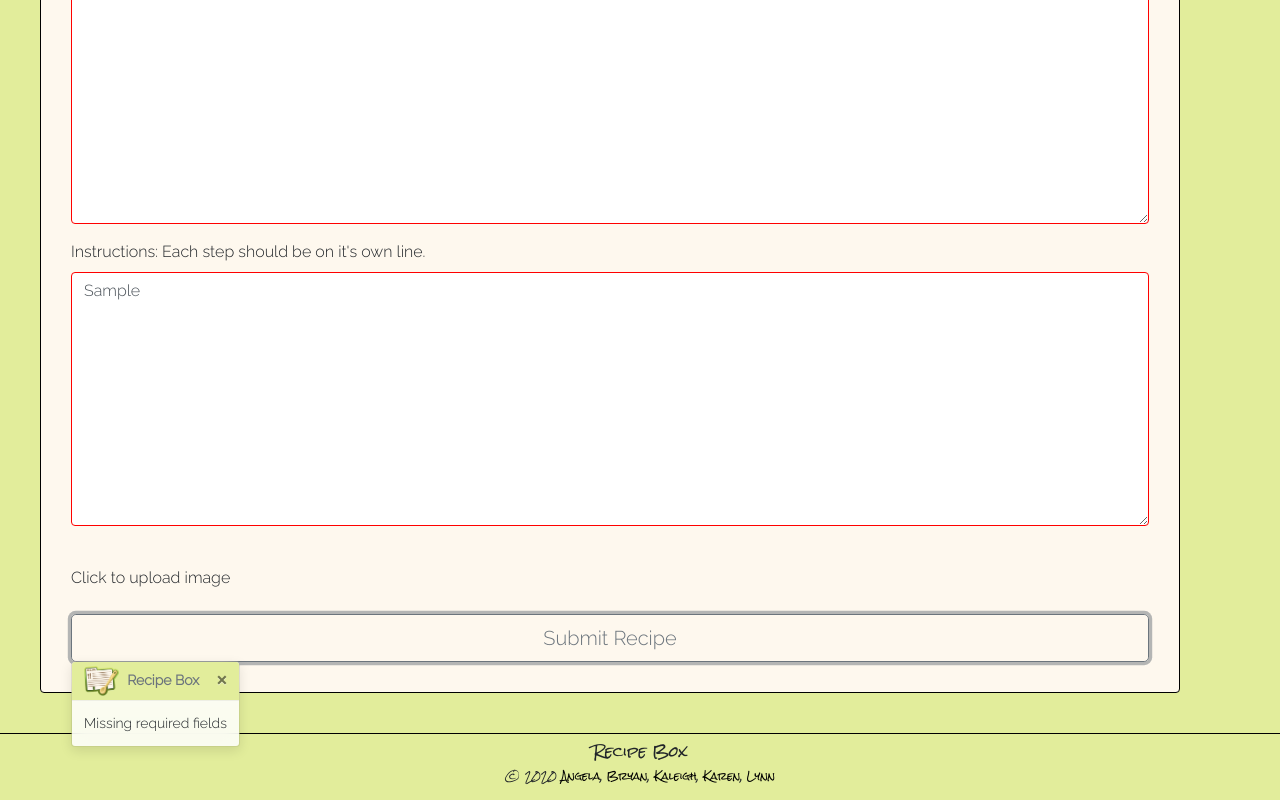
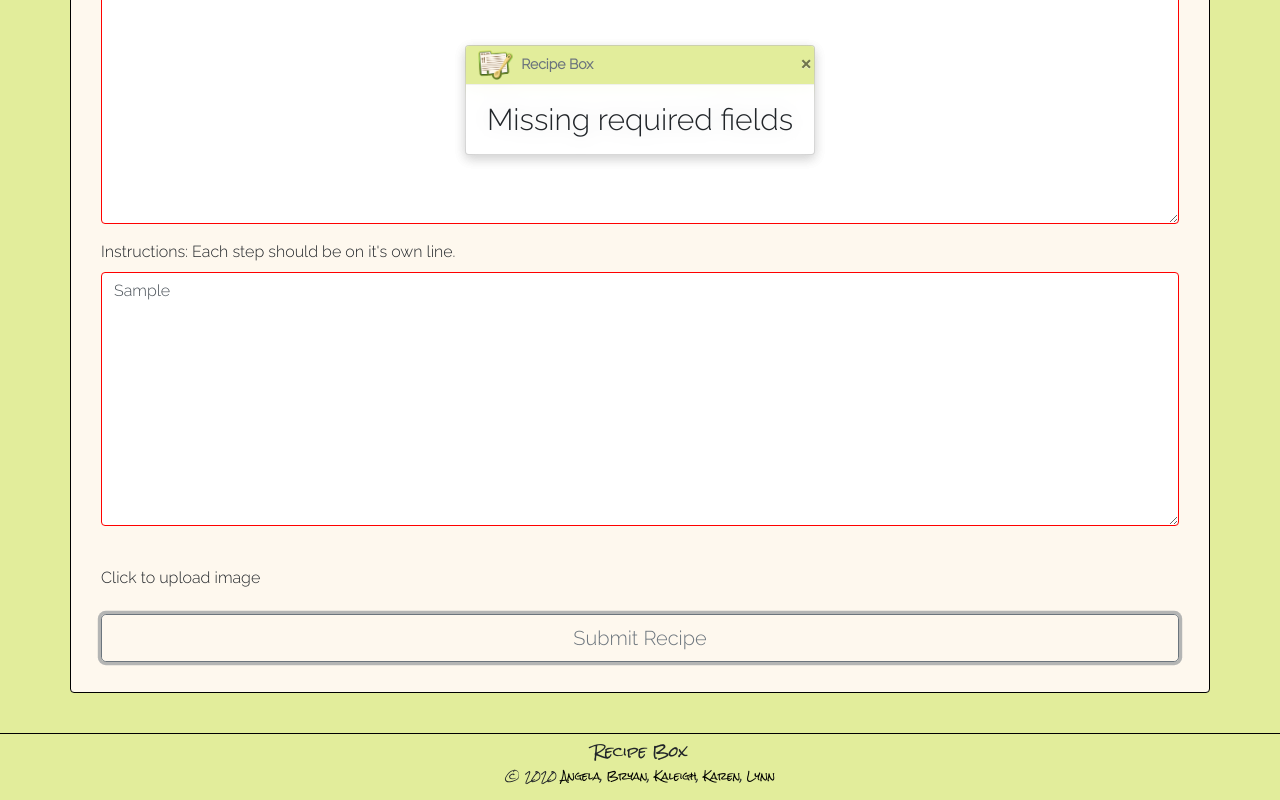
Before and after one commit to Kaleighspurio/Project2-Recipe-Box, a website: page public/create.html in a window 1280 px wide. Both pictures are taken after typing "Sample", "Sample", "Sample", "Sample", "Sample", "Sample" into the empty fields and a click on the button "Submit Recipe". Shown: the part 924-1724 px from the top of the page. Drawn offline with nearby package versions, Linux system fonts and the light colour scheme.

Commit message:
tweaked styling of toast

```diff
--- a/public/assets/css/style.css
+++ b/public/assets/css/style.css
@@ -19,18 +19,33 @@ nav {
 }
 
 .container {
-    margin: 40px;
+    margin: 40px auto;
     padding: 30px;
     border: 1px solid black;
     font-family: 'Raleway', sans-serif;
     background-color: #FEF8EE;
+
 }
 
 .toast-header {
     background-color: #E2ED9B;
+    width: 357px;
+}
+
+.toast-body {
+    text-align: center;
+    font-size: 30px;
+}
+
+.toast-head-text {
+    font-size: 24px;
 }
 .toast-top {
-    z-index: 10000;
+    top: 0;
+    left: 50%;
+    position: fixed;
+    transform: translate(-50%, 0px);
+    z-index: 9999;
 }
 
 .red-border {
@@ -50,6 +65,7 @@ nav {
 }
 
 .footer {
+    bottom: 0;
     border-top: 1px solid black;
     padding-top: 10px;
     text-align: center;
--- a/public/assets/js/create.js
+++ b/public/assets/js/create.js
@@ -1,7 +1,3 @@
-// const loadFile = (event) => {
-//   const image = document.getElementById('output');
-//   image.src = URL.createObjectURL(event.target.files[0]);
-// };
 $(document).ready(() => {
   const author = $('#author-name');
   const recipeName = $('#recipe-name');
--- a/public/create.html
+++ b/public/create.html
@@ -64,6 +64,43 @@
       <div
         aria-live="polite"
         aria-atomic="true"
+        class="d-flex justify-content-center align-items-center  toast-top"
+
+        style="height: 200px;"
+      >
+        <div
+          class="toast"
+          data-autohide="false"
+
+        >
+          <div class="toast-header">
+            <img
+              src="./assets/images/recipe-card.png"
+              height="30px"
+              class="rounded mr-2"
+              alt="recipe-card"
+            />
+            <strong >Recipe Box</strong>
+            <button
+              type="button"
+              class="ml-2 mb-1 close"
+              data-autohide="toast"
+              aria-label="Close"
+            >
+              <span aria-hidden="true">&times;</span>
+            </button>
+          </div>
+          <div class="toast-body">
+          </div>
+        </div>
+      </div>
+
+      <!-- form -->
+      <form>
+             <!-- toast -->
+      <div
+        aria-live="polite"
+        aria-atomic="true"
         class="d-flex justify-content-center align-items-center position-fixed toast-top"
 
         style="height: 200px;"
@@ -73,7 +110,7 @@
           data-autohide="false"
 
         >
-          <div class="toast-header ">
+          <div class="toast-header">
             <img
               src="./assets/images/recipe-card.png"
               height="30px"
@@ -94,9 +131,6 @@
           </div>
         </div>
       </div>
-
-      <!-- form -->
-      <form>
         <div class="row">
           <div class="form-group col">
             <label for="author-name">Author's Name</label>
```
